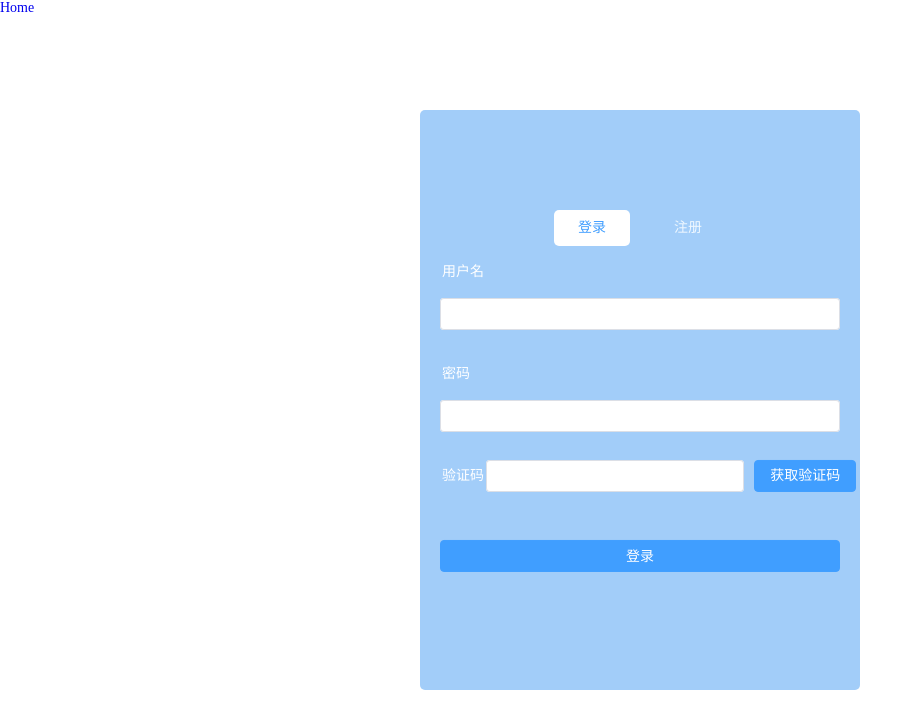
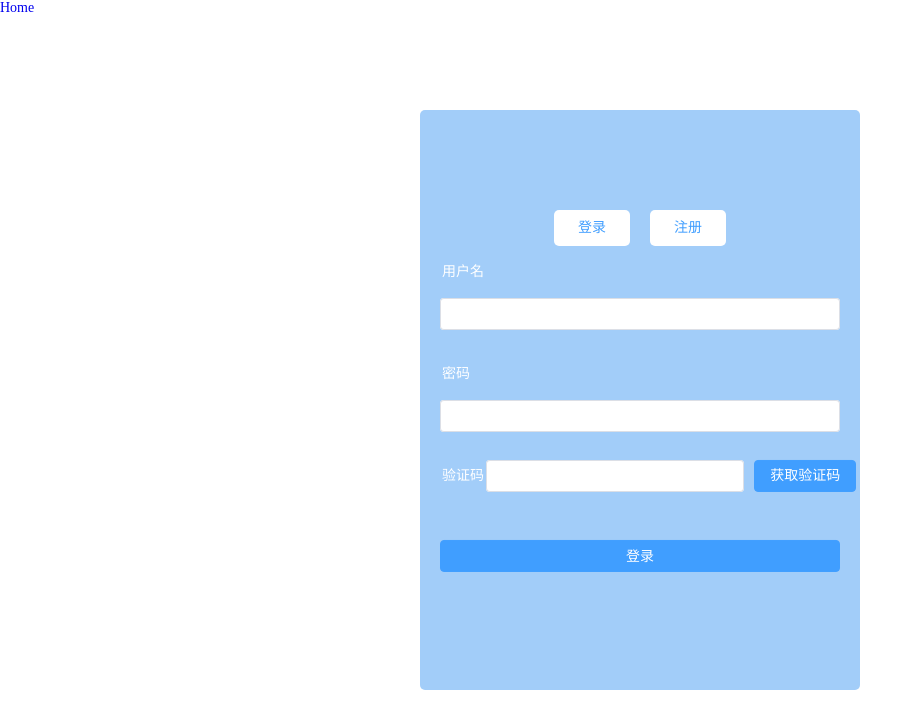
Before and after one commit to xiaolu2333/vue3-admin, a Vue app: page /#/Login in a window 1280 px wide. Shown: the top 728 px of the page, without its empty margins (0-922 px from the left). Built offline with nearby package versions, Linux system fonts and the light colour scheme.

Commit message:
登录及注册业务：Vue指令与页面交互之使用 v-for 渲染多个 tab

```diff
--- a/src/views/account/Login.vue
+++ b/src/views/account/Login.vue
@@ -2,8 +2,9 @@
   <div id="login">
     <div class="form-wrap">
       <ul class="manu-tab">
-        <li class="current">登录</li>
-        <li>注册</li>
+        <li class="current" v-for="item in data.tab_manu" :key="item.type">
+          {{ item.label }}
+        </li>
       </ul>
       <el-form ref="form" :model="form">
         <el-form-item>
@@ -37,8 +38,23 @@
 </template>
 
 <script>
+import { reactive } from "vue";
+
 export default {
   name: "login",
+  setup(props, context) {
+    // 必须使用 reactive 或 ref 方法，否则无法构造响应式数据
+    const data = reactive({
+      tab_manu: [
+        { type: "login", label: "登录" },
+        { type: "register", label: "注册" },
+      ],
+    });
+
+    return {
+      data,
+    };
+  },
 };
 </script>
 
```
